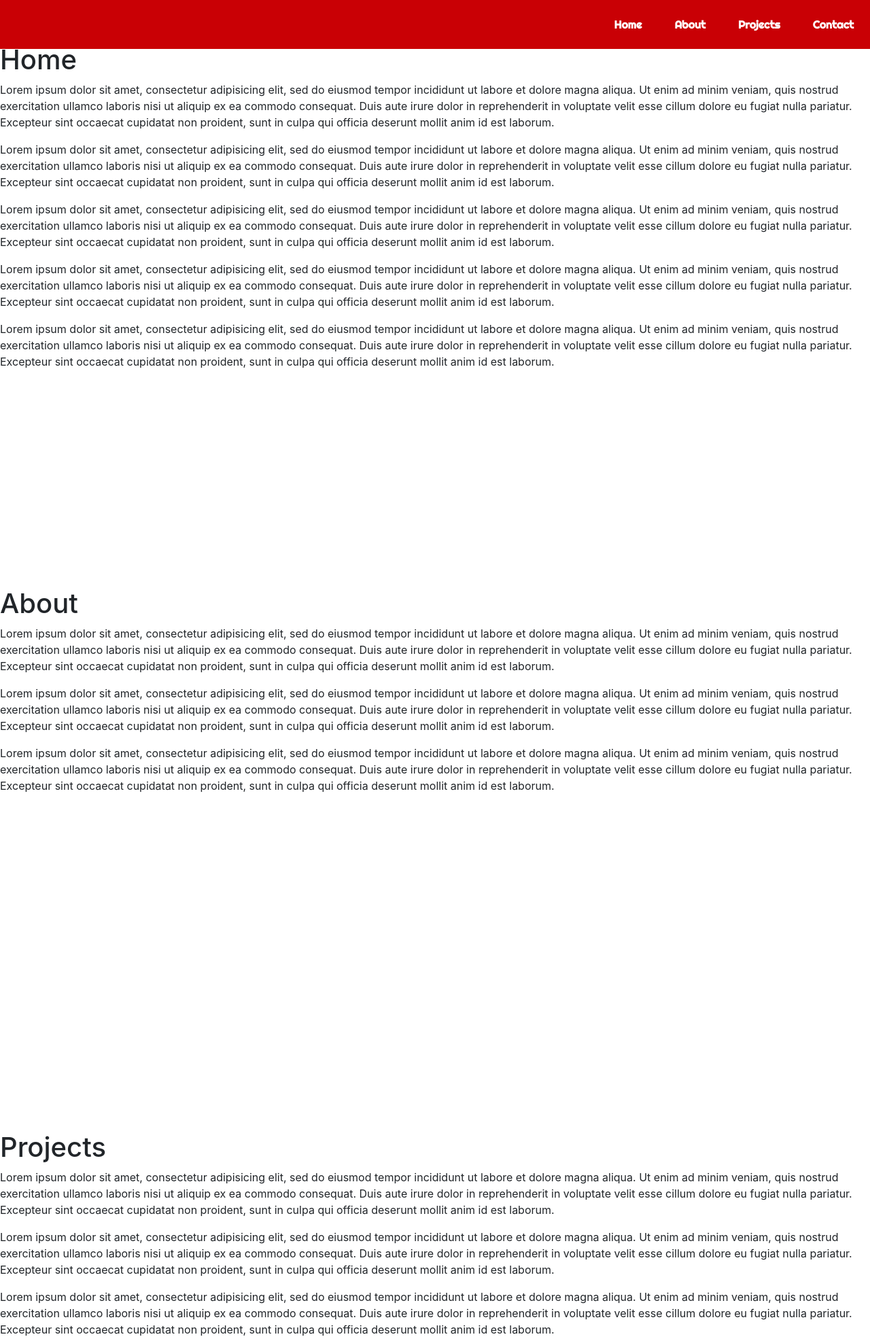
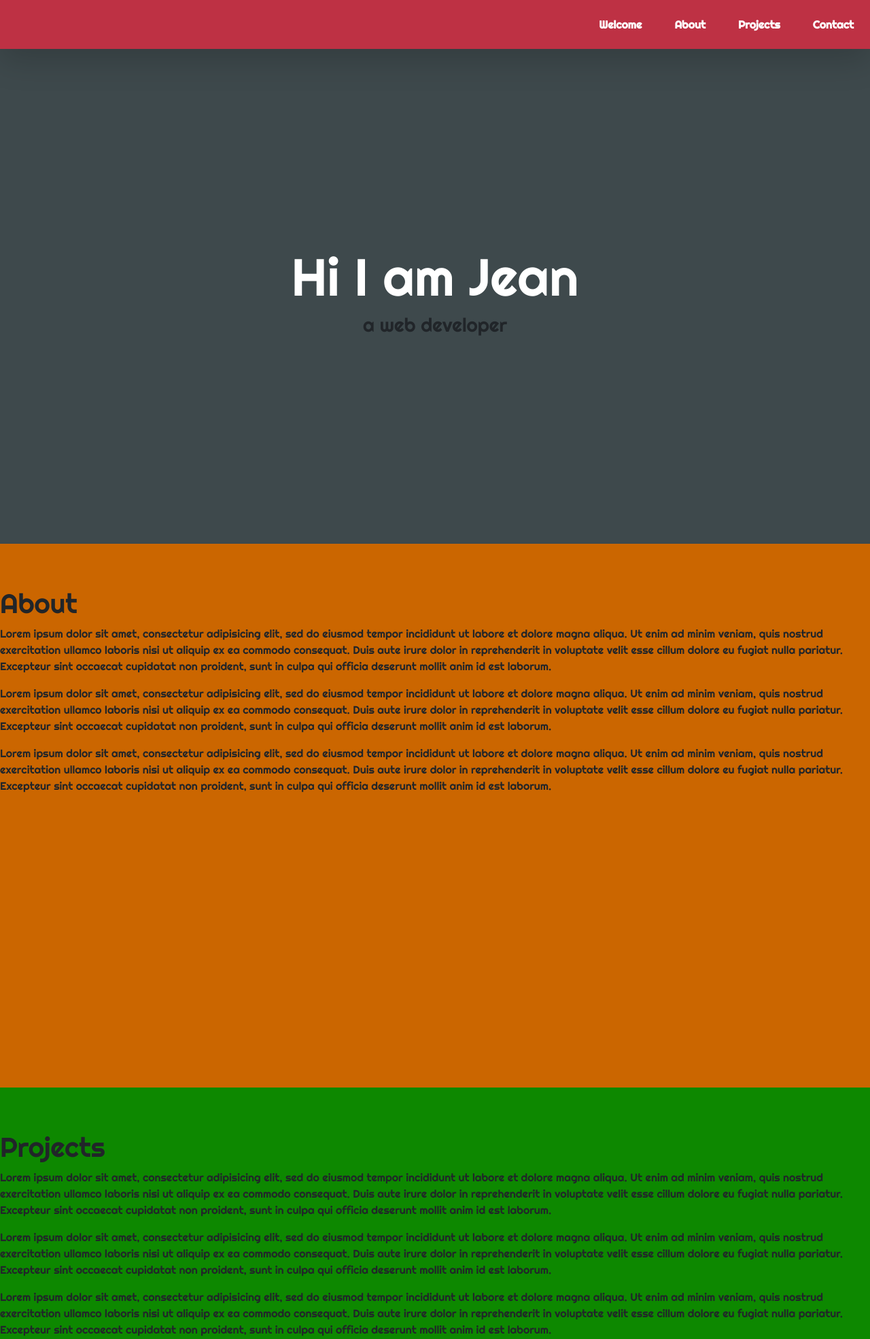
Before and after one commit to JeanPark-Dev/Jean, a PHP site: page / in a window 1280 px wide. Shown: the top 1970 px of the page at 68% size. Run offline with PHP 8.4, Linux system fonts and the light colour scheme.

Commit message:
background colors done

```diff
--- a/index.html
+++ b/index.html
@@ -12,61 +12,24 @@
         <title>Hello, world!</title>
     </head>
     <body>
-        <nav class="nav justify-content-end fixed-top" >
-            <a class="nav-link font-weight-bold" href="#Home">Home</a>
-            <a class="nav-link font-weight-bold" href="#About">About</a>
-            <a class="nav-link font-weight-bold" href="#Projects">Projects</a>
-            <a class="nav-link font-weight-bold" href="#Contact">Contact</a>
+        <nav id="navbar" class="nav justify-content-end fixed-top shadow-lg" >
+            <a class="nav-link font-weight-bold" href="#welcome-section">Welcome</a>
+            <a class="nav-link font-weight-bold" href="#about-section">About</a>
+            <a class="nav-link font-weight-bold" href="#project-section">Projects</a>
+            <a class="nav-link font-weight-bold" href="#contact-section">Contact</a>
         </nav>
 
 
 
         <main>
-            <div id="Home" class="main-section">
-                <h1>Home</h1>
-                <p>
-                Lorem ipsum dolor sit amet, consectetur adipisicing elit, sed do eiusmod
-                tempor incididunt ut labore et dolore magna aliqua. Ut enim ad minim veniam,
-                quis nostrud exercitation ullamco laboris nisi ut aliquip ex ea commodo
-                consequat. Duis aute irure dolor in reprehenderit in voluptate velit esse
-                cillum dolore eu fugiat nulla pariatur. Excepteur sint occaecat cupidatat non
-                proident, sunt in culpa qui officia deserunt mollit anim id est laborum.
-                </p>
-                <p>
-                    Lorem ipsum dolor sit amet, consectetur adipisicing elit, sed do eiusmod
-                tempor incididunt ut labore et dolore magna aliqua. Ut enim ad minim veniam,
-                quis nostrud exercitation ullamco laboris nisi ut aliquip ex ea commodo
-                consequat. Duis aute irure dolor in reprehenderit in voluptate velit esse
-                cillum dolore eu fugiat nulla pariatur. Excepteur sint occaecat cupidatat non
-                proident, sunt in culpa qui officia deserunt mollit anim id est laborum.
-                </p>
-                <p>
-                    Lorem ipsum dolor sit amet, consectetur adipisicing elit, sed do eiusmod
-                tempor incididunt ut labore et dolore magna aliqua. Ut enim ad minim veniam,
-                quis nostrud exercitation ullamco laboris nisi ut aliquip ex ea commodo
-                consequat. Duis aute irure dolor in reprehenderit in voluptate velit esse
-                cillum dolore eu fugiat nulla pariatur. Excepteur sint occaecat cupidatat non
-                proident, sunt in culpa qui officia deserunt mollit anim id est laborum.
-                </p>
-                <p>
-                    Lorem ipsum dolor sit amet, consectetur adipisicing elit, sed do eiusmod
-                tempor incididunt ut labore et dolore magna aliqua. Ut enim ad minim veniam,
-                quis nostrud exercitation ullamco laboris nisi ut aliquip ex ea commodo
-                consequat. Duis aute irure dolor in reprehenderit in voluptate velit esse
-                cillum dolore eu fugiat nulla pariatur. Excepteur sint occaecat cupidatat non
-                proident, sunt in culpa qui officia deserunt mollit anim id est laborum.
-                </p>
-                <p>
-                    Lorem ipsum dolor sit amet, consectetur adipisicing elit, sed do eiusmod
-                tempor incididunt ut labore et dolore magna aliqua. Ut enim ad minim veniam,
-                quis nostrud exercitation ullamco laboris nisi ut aliquip ex ea commodo
-                consequat. Duis aute irure dolor in reprehenderit in voluptate velit esse
-                cillum dolore eu fugiat nulla pariatur. Excepteur sint occaecat cupidatat non
-                proident, sunt in culpa qui officia deserunt mollit anim id est laborum.
-                </p>
+            <div id="welcome-section" class="main-section">
+
+                    <h1 id="welcome-header">Hi I am Jean</h1>
+                    <h3>a web developer</h3>
+
             </div>
 
-            <div id="About" class="main-section">
+            <div id="about-section" class="main-section">
                 <h1>About</h1>
                 <p>
                     Lorem ipsum dolor sit amet, consectetur adipisicing elit, sed do eiusmod
@@ -94,7 +57,7 @@
                 </p>
             </div>
 
-            <div id="Projects" class="main-section">
+            <div id="project-section" class="main-section">
                 <h1>Projects</h1>
                 <p>
                 Lorem ipsum dolor sit amet, consectetur adipisicing elit, sed do eiusmod
@@ -122,7 +85,7 @@
                 </p>
             </div>
 
-            <div id="Contact" class="main-section">
+            <div id="contact-section" class="main-section">
                 <h1>Contact</h1>
                  <p>
                 Lorem ipsum dolor sit amet, consectetur adipisicing elit, sed do eiusmod
--- a/style.css
+++ b/style.css
@@ -2,19 +2,21 @@
 
 html{
 	scroll-behavior: smooth;
+
 }
 :root {
-	--nav-bg-color: #C90005;
+	--nav-bg-color: #be3144;
 	--nav-font-color: #FFFFFF;
 }
 body {
 /*	display: flex;
 	flex: */
+	font-family: 'Righteous', 'sans-serif';
 }
 
 .nav {
 	background-color: var(--nav-bg-color);
-	font-family: 'Righteous', 'sans-serif';
+
 	/*top: 0;*/
 
 }
@@ -33,3 +35,34 @@ main {
 	vertical-align: bottom;
 	padding: 1.5rem;
 }
+
+/*welcome section*/
+
+#welcome-section {
+	background-color: #3E494C;
+	display: flex;
+	flex-direction: column;
+	align-items: center;
+	justify-content: center;
+
+
+}
+
+#welcome-section h1{
+	color: white;
+	font-size: 6vw;
+}
+
+
+
+#about-section {
+	background-color: #CB6600;
+}
+
+#project-section {
+	background-color: #0D8800;
+}
+
+#contact-section {
+	background-color: #127C9A;
+}
```
